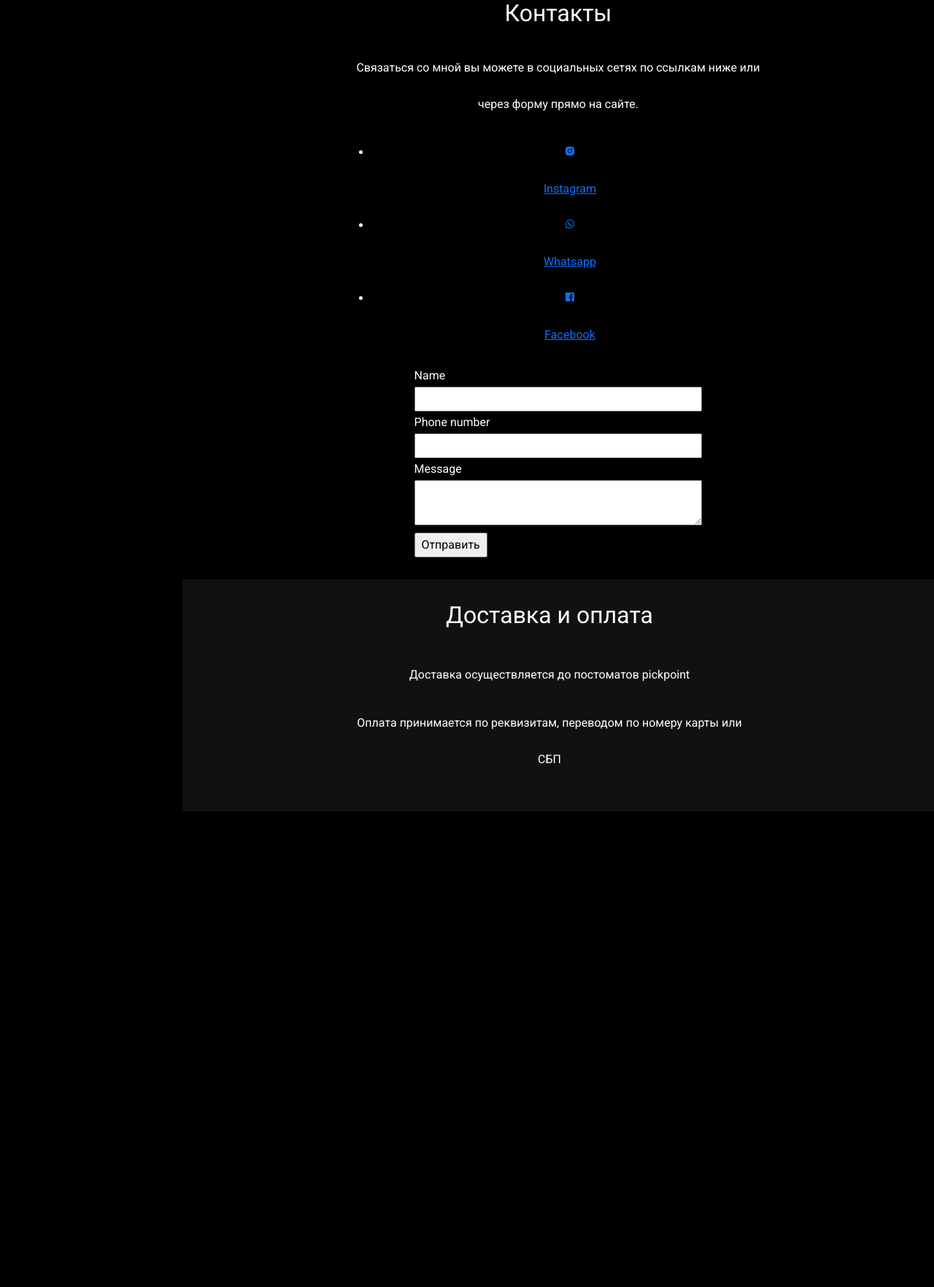
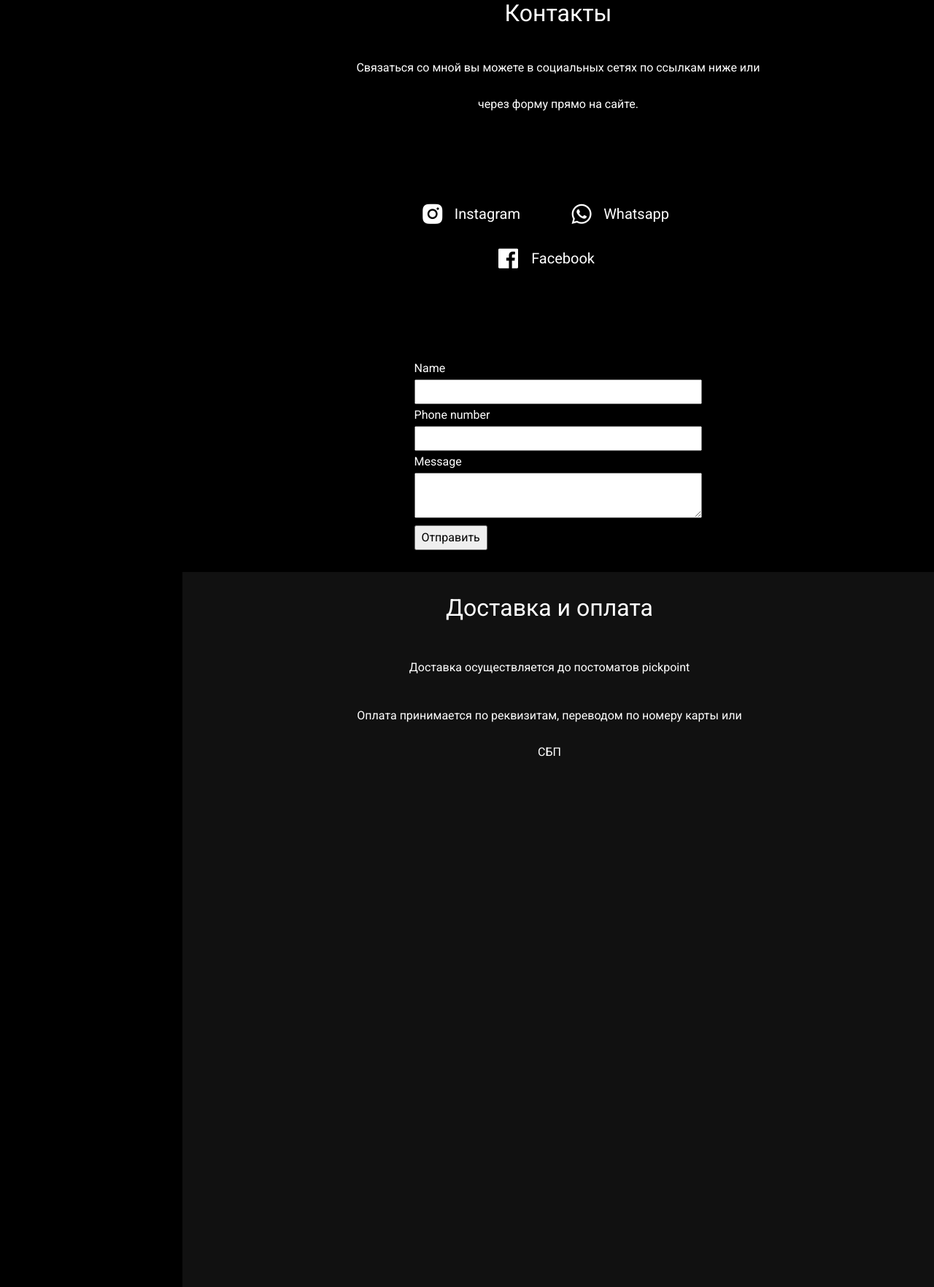
Before and after one commit to Camar4elo/Jewelry_site, a Django app: template shop/templates/contacts.html in a window 1280 px wide. Shown: the part 1462-3226 px from the top of the page at 73% size. Before the commit the page ends 2574 px from the top, so only its background shows below. Run offline with Django 3.2, Linux system fonts and the light colour scheme; the template is opened without the code that fills it: most values are stand-ins (such as "Sample title", 1, 10 or a date in 2020); grey boxes marked "Sample" are stand-in pictures; form fields are guessed from the names that the template uses; some libraries are stand-ins or nearby versions.

Commit message:
update #section_delivery, .contact-form:hover, create .contact_me-social .contacts-social, .contact_me-social .contacts-social li, .contact_me-social .contacts-social li a, .contact_me-social .contacts-social li a:hover, .contact_me-social .contacts-social i, .contact_me-social .contacts-social span

```diff
--- a/static/CSS/style.css
+++ b/static/CSS/style.css
@@ -301,6 +301,7 @@ html {
   color: rgb(255, 255, 255);
   border-bottom: 2px solid rgb(255, 255, 255);
   margin-bottom: 20px;
+  transition: all 0.5s ease;
 }
 
 .site_section_top p{
@@ -350,11 +351,47 @@ html {
   margin-bottom: 30px;
 }
 
+.contact_me-social .contacts-social {
+  padding-left: 0;
+  margin-top: 100px;
+  margin-bottom: 100px;
+}
+
+.contact_me-social .contacts-social li{
+  display: inline-block;
+  list-style: none;
+  max-width: 200px;
+}
+
+.contact_me-social .contacts-social li a{
+  display: flex;
+  height: 100%;
+  width: 150px;
+  border-radius: 12px;
+  align-items: center;
+  text-decoration: none;
+  color: #fff;
+}
+
+.contact_me-social .contacts-social li a:hover{
+  color: #af0b4d;
+  transition: all 0.5s ease;
+}
+
+.contact_me-social .contacts-social i{
+  font-size: 36px;
+}
+
+.contact_me-social .contacts-social span{
+  font-size: 20px;
+}
+
 #section_delivery{
   color: #fff;
   background-color: rgb(17, 17, 17);
   padding-top: 30px;
   padding-bottom: 30px;
+  min-height: 980px;
 }
 
 #section_delivery h2{
```
